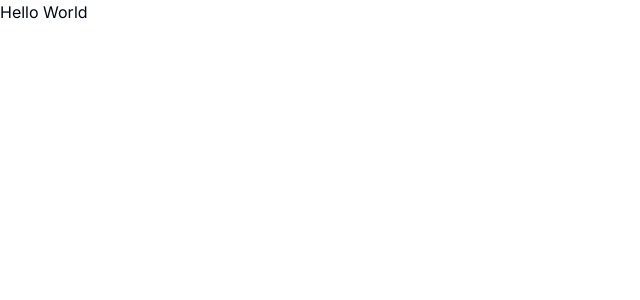
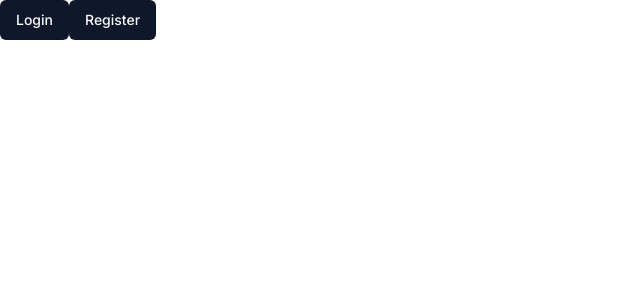
Before and after one commit to UmarkhonAkhmedov/ai-platform, a Next.js app: page / in a window 1280 px wide. Shown: the top 300 px of the page, without its empty margins (0-640 px from the left). Built offline with nearby package versions, Linux system fonts and the light colour scheme.

Commit message:
Finishing Auth part of the project

```diff
--- /dev/null
+++ b/app/(auth)/(routes)/sign-in/[[...sign-in]]/page.tsx
@@ -0,0 +1,5 @@
+import { SignIn } from "@clerk/nextjs";
+
+export default function Page() {
+  return <SignIn />;
+}
--- /dev/null
+++ b/app/(auth)/(routes)/sign-up/[[...sign-up]]/page.tsx
@@ -0,0 +1,5 @@
+import { SignUp } from "@clerk/nextjs";
+
+export default function Page() {
+  return <SignUp />;
+}
--- /dev/null
+++ b/app/(auth)/layout.tsx
@@ -0,0 +1,7 @@
+const AuthLayout = ({ children }: { children: React.ReactNode }) => {
+  return (
+    <div className="flex items-center justify-center h-full">{children}</div>
+  );
+};
+
+export default AuthLayout;
--- /dev/null
+++ b/app/(dashboard)/(routes)/dashboard/page.tsx
@@ -0,0 +1,11 @@
+import { UserButton } from "@clerk/nextjs";
+
+const DashboardPage = () => {
+  return (
+    <div>
+      <UserButton afterSignOutUrl="/" />
+    </div>
+  );
+};
+
+export default DashboardPage;
--- /dev/null
+++ b/app/(landing)/page.tsx
@@ -0,0 +1,19 @@
+import { Button } from "@/components/ui/button";
+import Link from "next/link";
+
+const LandingPage = () => {
+  return (
+    <div className="">
+      <div className="">
+        <Link href="/sign-in">
+          <Button>Login</Button>
+        </Link>
+        <Link href="/sign-up">
+          <Button>Register</Button>
+        </Link>
+      </div>
+    </div>
+  );
+};
+
+export default LandingPage;
--- a/app/globals.css
+++ b/app/globals.css
@@ -1,6 +1,10 @@
 @tailwind base;
 @tailwind components;
 @tailwind utilities;
+
+html, body, :root {
+  height: 100%;
+}
 
 @layer base {
   :root {
--- a/app/layout.tsx
+++ b/app/layout.tsx
@@ -1,12 +1,13 @@
 import type { Metadata } from "next";
 import { Inter } from "next/font/google";
+import { ClerkProvider } from "@clerk/nextjs";
 import "./globals.css";
 
 const inter = Inter({ subsets: ["latin"] });
 
 export const metadata: Metadata = {
-  title: "Create Next App",
-  description: "Generated by create next app",
+  title: "Genius",
+  description: "AI Platform",
 };
 
 export default function RootLayout({
@@ -15,8 +16,10 @@
   children: React.ReactNode;
 }>) {
   return (
-    <html lang="en">
-      <body className={inter.className}>{children}</body>
-    </html>
+    <ClerkProvider>
+      <html lang="en">
+        <body className={inter.className}>{children}</body>
+      </html>
+    </ClerkProvider>
   );
 }
--- a/app/page.tsx
+++ /dev/null
@@ -1,5 +0,0 @@
-import Image from "next/image";
-
-export default function Home() {
-  return <div className="">Hello World</div>;
-}
--- /dev/null
+++ b/components/ui/button.tsx
@@ -0,0 +1,56 @@
+import * as React from "react"
+import { Slot } from "@radix-ui/react-slot"
+import { cva, type VariantProps } from "class-variance-authority"
+
+import { cn } from "@/lib/utils"
+
+const buttonVariants = cva(
+  "inline-flex items-center justify-center whitespace-nowrap rounded-md text-sm font-medium ring-offset-background transition-colors focus-visible:outline-none focus-visible:ring-2 focus-visible:ring-ring focus-visible:ring-offset-2 disabled:pointer-events-none disabled:opacity-50",
+  {
+    variants: {
+      variant: {
+        default: "bg-primary text-primary-foreground hover:bg-primary/90",
+        destructive:
+          "bg-destructive text-destructive-foreground hover:bg-destructive/90",
+        outline:
+          "border border-input bg-background hover:bg-accent hover:text-accent-foreground",
+        secondary:
+          "bg-secondary text-secondary-foreground hover:bg-secondary/80",
+        ghost: "hover:bg-accent hover:text-accent-foreground",
+        link: "text-primary underline-offset-4 hover:underline",
+      },
+      size: {
+        default: "h-10 px-4 py-2",
+        sm: "h-9 rounded-md px-3",
+        lg: "h-11 rounded-md px-8",
+        icon: "h-10 w-10",
+      },
+    },
+    defaultVariants: {
+      variant: "default",
+      size: "default",
+    },
+  }
+)
+
+export interface ButtonProps
+  extends React.ButtonHTMLAttributes<HTMLButtonElement>,
+    VariantProps<typeof buttonVariants> {
+  asChild?: boolean
+}
+
+const Button = React.forwardRef<HTMLButtonElement, ButtonProps>(
+  ({ className, variant, size, asChild = false, ...props }, ref) => {
+    const Comp = asChild ? Slot : "button"
+    return (
+      <Comp
+        className={cn(buttonVariants({ variant, size, className }))}
+        ref={ref}
+        {...props}
+      />
+    )
+  }
+)
+Button.displayName = "Button"
+
+export { Button, buttonVariants }
--- a/package.json
+++ b/package.json
@@ -9,6 +9,8 @@
     "lint": "next lint"
   },
   "dependencies": {
+    "@clerk/nextjs": "^4.29.7",
+    "@radix-ui/react-slot": "^1.0.2",
     "class-variance-authority": "^0.7.0",
     "clsx": "^2.1.0",
     "lucide-react": "^0.331.0",
```
Also changed, not shown: middleware.ts (added, +9 -0 lines), 2 other files (tests, documents, lock files or other folders).
